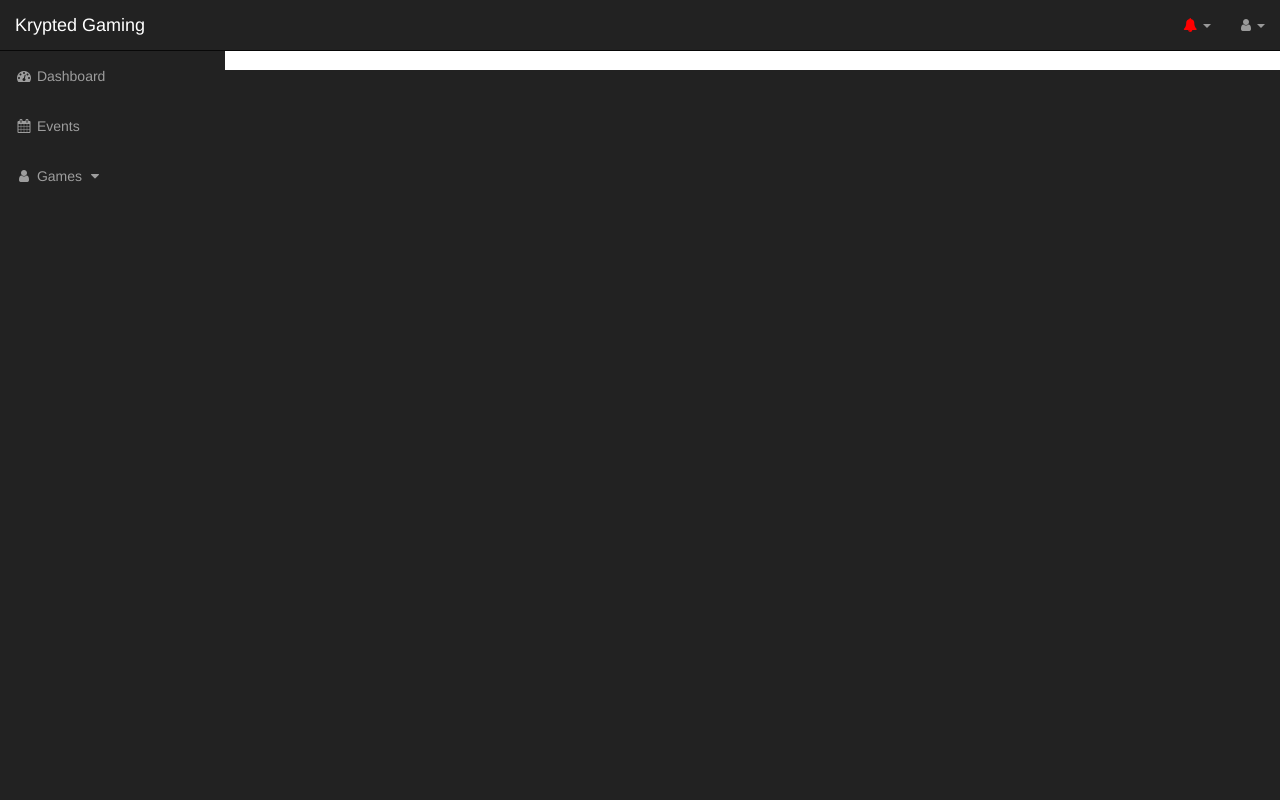
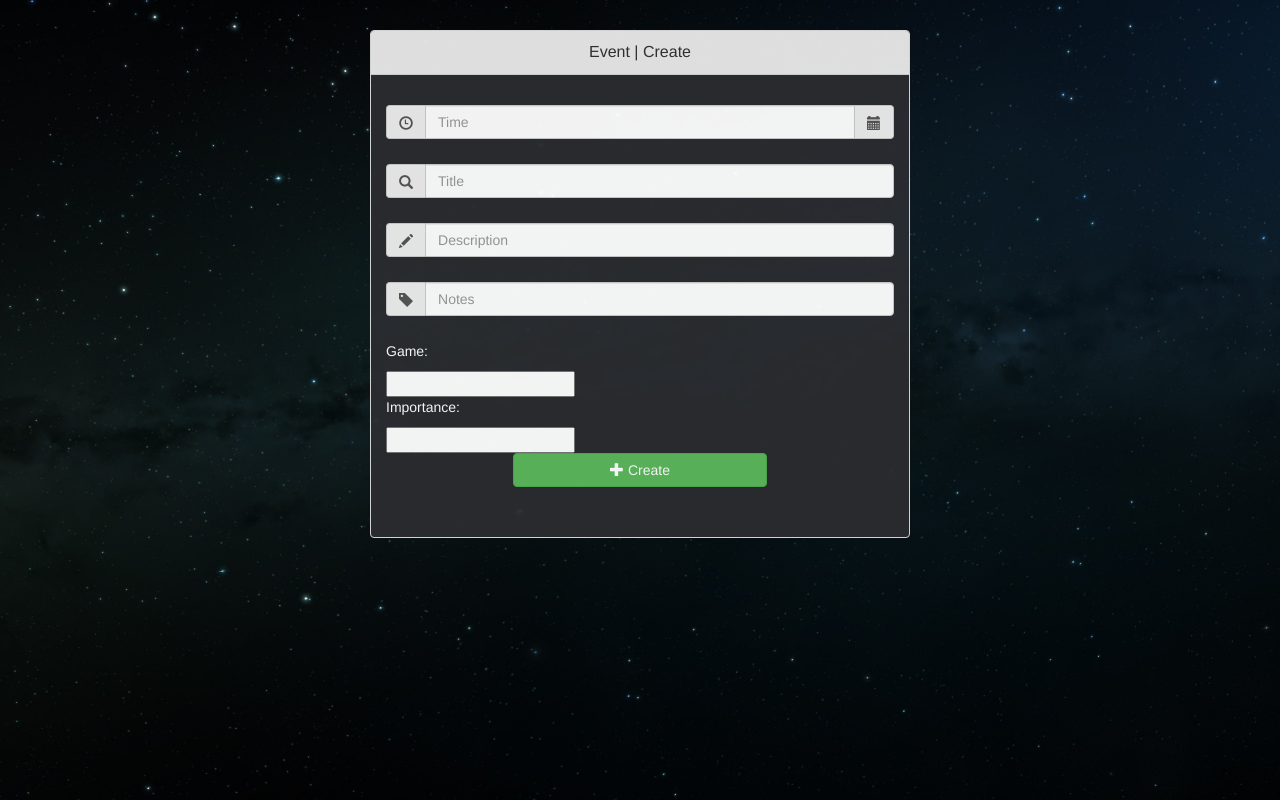
Before and after one commit to KryptedGaming/krypted, a Django app: template Auth/core/templates/events/create_event.html in a window 1280 px wide. Run offline with Django 3.2, Linux system fonts and the light colour scheme; the template is opened without the code that fills it: most values are stand-ins (such as "Sample title", 1, 10 or a date in 2020); form fields are guessed from the names that the template uses; some libraries are stand-ins or nearby versions.

Commit message:
Users can now create events.

```diff
--- /dev/null
+++ b/Auth/core/static/events/css/events.css
@@ -0,0 +1,76 @@
+body {
+    background-image: url("/static/accounts/img/background.jpg");
+    background-size: 100% 100%;
+    background-repeat: no-repeat;
+}
+
+#loginbox {
+    margin-top: 30px;
+}
+
+#loginbox > div:first-child {
+    padding-bottom: 10px;
+}
+
+.iconmelon {
+    display: block;
+    margin: auto;
+}
+
+#form > div {
+    margin-bottom: 25px;
+}
+
+#form > div:last-child {
+    margin-top: 10px;
+    margin-bottom: 10px;
+}
+
+.panel, .panel-heading {
+    /*background-color: transparent;*/
+    opacity: .95;
+        background-color: #2a2c30;
+}
+
+.panel-body {
+    padding-top: 30px;
+
+    /*background-color: rgba(2555,255,255,.3);*/
+}
+
+#particles {
+    width: 100%;
+    height: 100%;
+    overflow: hidden;
+    top: 0;
+    bottom: 0;
+    left: 0;
+    right: 0;
+    position: absolute;
+    z-index: -2;
+}
+
+.form-control{
+
+}
+
+.login {
+    padding-top: 0%;
+}
+
+.login-btn{
+    text-align: center;
+}
+
+.btn-log{
+    width: 50%;
+}
+
+.register-help {
+    text-align: center;
+    color: white;
+}
+
+.errors {
+    color: white;
+}
--- a/Auth/core/templates/events/all_events.html
+++ b/Auth/core/templates/events/all_events.html
@@ -55,7 +55,7 @@ body {
           {% endfor %}
 
           {% if user|c_create %}
-          <button style="float: right;" class="btn btn-success"><i class="fa fa-plus"></i> Create Event</button>
+          <button onclick="location.href='/events/create/'" style="float: right;" class="btn btn-success"><i class="fa fa-plus"></i> Create Event</button>
           {% else %}
           <button style="float: right;" class="btn btn-success" disabled><i class="fa fa-plus"></i> Create Event</button>
           {% endif %}
--- a/Auth/core/templates/events/create_event.html
+++ b/Auth/core/templates/events/create_event.html
@@ -1,5 +1,89 @@
-{% include "dashboard/base.html" %}
+{% load staticfiles %}
+<script src="https://code.jquery.com/jquery-3.2.1.min.js" integrity="sha256-hwg4gsxgFZhOsEEamdOYGBf13FyQuiTwlAQgxVSNgt4=" crossorigin="anonymous"></script>
+<script src="https://cdnjs.cloudflare.com/ajax/libs/moment.js/2.18.1/moment-with-locales.js"></script>
+<link href="https://maxcdn.bootstrapcdn.com/bootstrap/3.3.7/css/bootstrap.min.css" rel="stylesheet" integrity="sha384-BVYiiSIFeK1dGmJRAkycuHAHRg32OmUcww7on3RYdg4Va+PmSTsz/K68vbdEjh4u" crossorigin="anonymous">
+<script src="https://maxcdn.bootstrapcdn.com/bootstrap/3.3.7/js/bootstrap.min.js" integrity="sha384-Tc5IQib027qvyjSMfHjOMaLkfuWVxZxUPnCJA7l2mCWNIpG9mGCD8wGNIcPD7Txa" crossorigin="anonymous"></script>
+<link rel="stylesheet" href="https://cdnjs.cloudflare.com/ajax/libs/bootstrap-datetimepicker/4.17.47/css/bootstrap-datetimepicker.css" />
+<script src="https://cdnjs.cloudflare.com/ajax/libs/bootstrap-datetimepicker/4.17.47/js/bootstrap-datetimepicker.min.js"></script>
 
-<script>
+<!--Event CSS -->
+<link href="{% static "events/css/events.css" %}" rel="stylesheet">
 
-</script>
+
+
+<div class="container login">
+
+       <div id="loginbox" class="mainbox col-md-6 col-md-offset-3 col-sm-6 col-sm-offset-3">
+           <div class="panel panel-default" >
+               <div class="panel-heading">
+                   <div class="panel-title text-center">Event | Create</div>
+               </div>
+
+               <div class="panel-body" >
+                   <form name="form" id="form" class="form-horizontal" enctype="multipart/form-data" method="POST">
+                       {% csrf_token %}
+
+                       <div class='input-group date' id='datetimepicker1'>
+                           <span class="input-group-addon"><i class="glyphicon glyphicon-time"></i></span>
+                           <input type='text' class="form-control" name="date_occuring" placeholder="Time"/>
+                           <span class="input-group-addon">
+                               <span class="glyphicon glyphicon-calendar"></span>
+                           </span>
+                       </div>
+
+                       <div class="input-group">
+                           <span class="input-group-addon"><i class="glyphicon glyphicon-search"></i></span>
+                           <input id="title" type="text" class="form-control" name="title" value="" placeholder="Title">
+                       </div>
+
+                       <div class="input-group">
+                           <span class="input-group-addon"><i class="glyphicon glyphicon-pencil"></i></span>
+                           <input id="description" type="text" class="form-control" name="description" value="" placeholder="Description">
+                       </div>
+
+                       <div class="input-group">
+                           <span class="input-group-addon"><i class="glyphicon glyphicon-tag"></i></span>
+                           <input id="notes" type="text" class="form-control" name="notes" value="" placeholder="Notes">
+                       </div>
+
+                      <p style="color: white;">Game: </p> {{form.game}}
+                      <p style="color: white;">Importance: </p> {{form.importance}}
+
+                       <div class="form-group">
+                           <!-- Button -->
+                           <div class="col-sm-12 controls login-btn">
+                               <button type="submit" href="#" class="btn btn-success btn-log"><i class="glyphicon glyphicon-plus"></i> Create</button>
+                           </div>
+                       </div>
+
+                           <div class="errors">
+                               {% for field in form %}
+                               {{field.errors}}
+                               {% endfor %}
+                           </div>
+                   </form>
+               </div>
+           </div>
+       </div>
+   </div>
+
+   <script type="text/javascript">
+       $(function () {
+         $('#datetimepicker1').datetimepicker({
+                  format: 'YYYY-MM-DD HH:mm'
+         });
+
+       });
+
+       var localTime = new Date();
+       offset = localTime.getTimezoneOffset()
+
+       if (offset > 0) {
+           alert("You are " + offset / 60 + " hours behind server time. \n\nPlease account for your local time for time selection, as the community is not based off it.")
+       }
+
+       if (offset < 0) {
+           alert("You are " + offset / 60 + " ahead server time. \n\nPlease account for your local time for time selection, as the community is not based off it.")
+       }
+
+   </script>
```
Also changed, not shown: Auth/core/forms.py (+13 -0 lines), Auth/core/views/events.py (+28 -2 lines).
